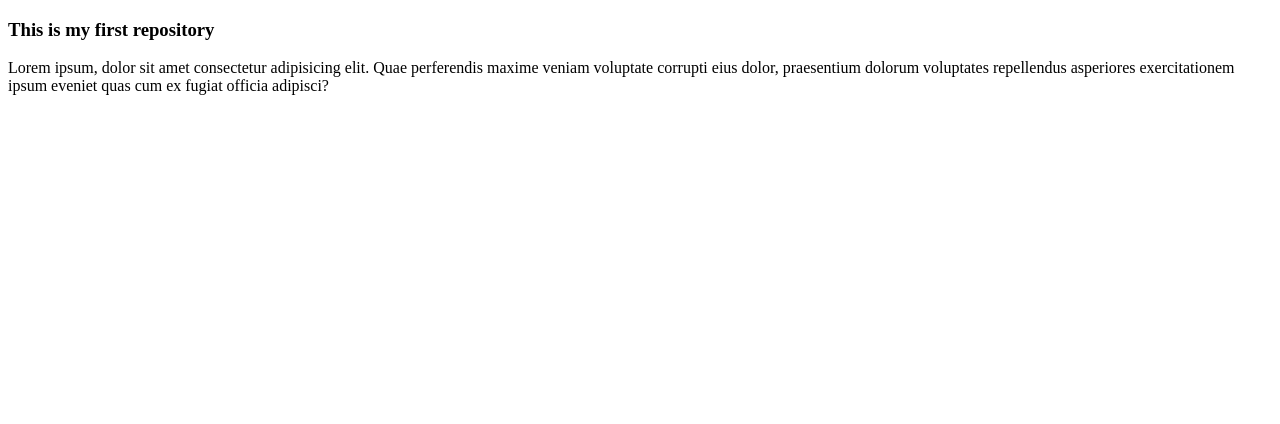
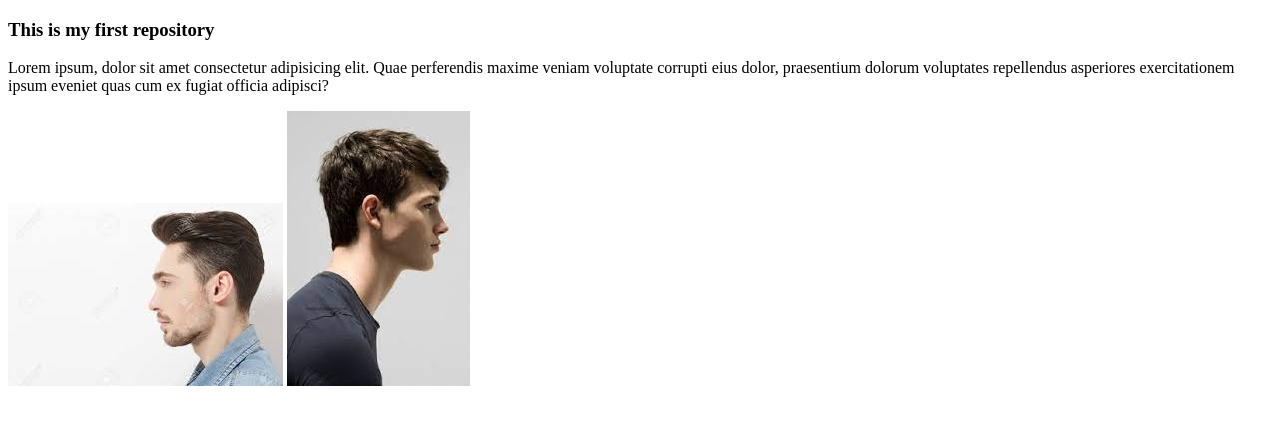
Before and after one commit to SMhamidAzad/my-first-repo, a plain HTML site: page index.html in a window 1280 px wide. Drawn offline with Linux system fonts and the light colour scheme.

Commit message:
picture added

```diff
--- a/index.html
+++ b/index.html
@@ -9,5 +9,7 @@
 <body>
     <h3>This is my first repository</h3>
     <p>Lorem ipsum, dolor sit amet consectetur adipisicing elit. Quae perferendis maxime veniam voluptate corrupti eius dolor, praesentium dolorum voluptates repellendus asperiores exercitationem ipsum eveniet quas cum ex fugiat officia adipisci?</p>
+    <img src="profile-1.jpg" alt="profile-1">
+    <img src="profile-2.jpg" alt="profile-2">
 </body>
 </html>
```
Also changed, not shown: profile-1.jpg (added), profile-2.jpg (added).
